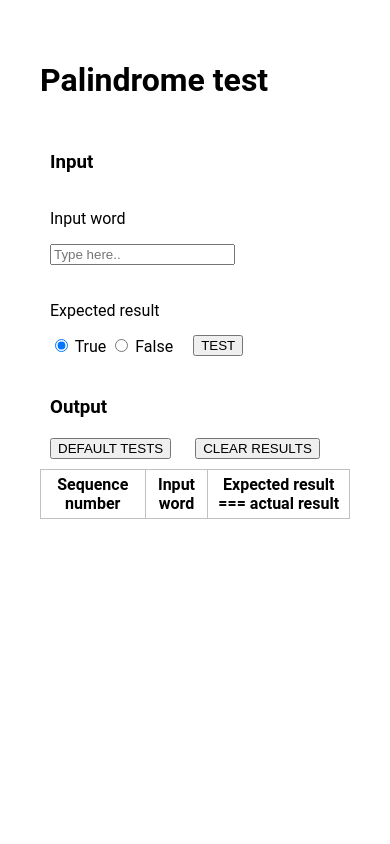
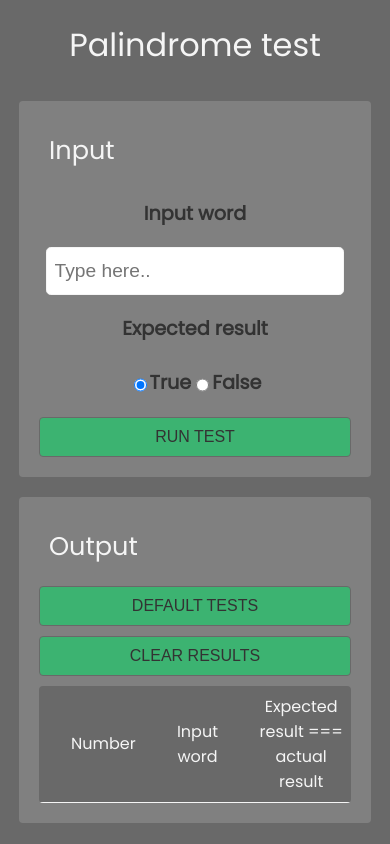
Before and after one commit to laurilauter/assignment, a website: page index.html in a window 390 px wide. Both pictures are taken after a click on the button "CLEAR RESULTS". Drawn offline with Linux system fonts and the light colour scheme; a web font is replaced by a local one.

Commit message:
Complete

```diff
--- a/index.html
+++ b/index.html
@@ -6,17 +6,23 @@
     <meta name="viewport" content="width=device-width, initial-scale=1.0" />
     <title>Palindrome test</title>
     <link href="style.css" rel="stylesheet" />
+    <link rel="preconnect" href="https://fonts.googleapis.com" />
+    <link rel="preconnect" href="https://fonts.gstatic.com" crossorigin />
+    <link
+      href="https://fonts.googleapis.com/css2?family=Hurricane&family=Poppins&display=swap"
+      rel="stylesheet"
+    />
   </head>
   <body>
-    <div class="container margin-30">
-      <div class="margin-10">
+    <div class="container">
+      <div>
         <h1>Palindrome test</h1>
       </div>
       <!-- INPUT -->
-      <div class="input margin-10">
-        <h3 class="margin-10">Input</h3>
+      <div class="input section-style">
+        <h2 class="margin-10">Input</h2>
         <div class="input-form-wrapper">
-          <div class="margin-10">
+          <div class="input-field">
             <p>Input word</p>
             <input
               id="input-word"
@@ -25,9 +31,12 @@
               required
             />
           </div>
-          <div class="margin-10">
+          <div class="radio-field">
+            <div class="radio-header">
               <p>Expected result</p>
+            </div>
 
+            <div class="radio-button-field">
               <input
                 type="radio"
                 id="true"
@@ -35,28 +44,30 @@
                 value="true"
                 checked
               />
-            <label for="true">True</label>
+              <label class="p" for="true">True</label>
               <input type="radio" id="false" name="assumption" value="false" />
-            <label for="false">False</label>
+              <label class="p" for="false">False</label>
             </div>
-          <div class="button-wrapper margin-10">
-            <button id="test-button" type="button">TEST</button>
+          </div>
+
+          <div class="button-wrapper">
+            <button id="test-button" type="button">RUN TEST</button>
           </div>
         </div>
       </div>
       <!-- OUTPUT -->
-      <div class="output margin-10">
-        <h3 class="margin-10">Output</h3>
-        <button class="margin-10" id="default-button" type="button">
+      <div class="output section-style">
+        <h2 class="margin-10">Output</h2>
+        <button class="button" id="default-button" type="button">
           DEFAULT TESTS
         </button>
-        <button class="margin-10" id="clear-button" type="button">
+        <button class="danger-button" id="clear-button" type="button">
           CLEAR RESULTS
         </button>
         <div class="table-container">
           <table>
             <tr>
-              <th>Sequence number</th>
+              <th>Number</th>
               <th>Input word</th>
               <th>Expected result === actual result</th>
             </tr>
@@ -65,6 +76,6 @@
       </div>
     </div>
     <!-- Add a css file and make the table horizontally scrollable -->
-    <script src="script.js"></script>
+    <script src="script.dist.js"></script>
   </body>
 </html>
--- /dev/null
+++ b/script.dist.js
@@ -0,0 +1,154 @@
+"use strict";
+
+document.addEventListener("DOMContentLoaded", function () {
+  //an empty array for test
+  var tests = [];
+  /* ------   add listeners to buttons ------    */
+
+  document.getElementById("test-button").addEventListener("click", function (response) {
+    response.preventDefault(); //capture input and checkbox value
+
+    var inserted = document.getElementById("input-word").value; //normalize radio buttons to boolean
+
+    var assumption = normalize(document.querySelector('input[name="assumption"]:checked').value);
+
+    function normalize(assumption) {
+      if (assumption === "true") {
+        return true;
+      } else {
+        return false;
+      }
+    } //remove red border from input if there is any
+
+
+    document.getElementById("input-word").classList.remove("alert");
+    document.getElementById("input-word").placeholder = "Type here..";
+    document.querySelector("#true").checked = true;
+    document.querySelector("#false").checked = false; //if there is input proceed with check, otherwise break
+
+    if (inserted) {
+      checkPalindrome(inserted, assumption);
+    } else {
+      //input was empty, highlight border and display a message
+      var inputElement = document.getElementById("input-word");
+      inputElement.placeholder = "Input required!";
+      inputElement.classList.add("alert");
+    } //clear input
+
+
+    document.getElementById("input-word").value = "";
+  }); //default tests button pressed
+
+  document.getElementById("default-button").addEventListener("click", function (response) {
+    response.preventDefault(); //remove red border from input if there is any
+
+    document.getElementById("input-word").classList.remove("alert");
+    document.querySelector("#true").checked = true;
+    document.querySelector("#false").checked = false; //clear input
+
+    document.getElementById("input-word").value = "";
+    defaultTests();
+  }); //default clear button pressed
+
+  document.getElementById("clear-button").addEventListener("click", function (response) {
+    response.preventDefault(); //remove red border from input if there is any
+
+    document.getElementById("input-word").classList.remove("alert");
+    document.querySelector("#true").checked = true;
+    document.querySelector("#false").checked = false; //clear table
+
+    var table = document.querySelector("table");
+    clearTable(table); //clear array
+
+    tests = []; //remove red border from input if there is any
+
+    document.getElementById("input-word").classList.remove("alert");
+    document.querySelector('input[name="assumption"]:checked'); //clear input
+
+    document.getElementById("input-word").value = "";
+  }); //check conditions and generate output
+
+  function checkPalindrome(inserted, assumption) {
+    //remove special characters and set to lowercase
+    inserted = inserted.replace(/[^a-z0-9]+/i, "").toLowerCase(); //test for palindrome
+
+    function isPalindrome(inserted) {
+      //reverse the string
+      var reversed = inserted.split("").reverse().join(""); //compare strings
+
+      if (inserted === reversed) {
+        return true;
+      } else {
+        return false;
+      }
+    }
+
+    var palindrome = isPalindrome(inserted); //compare expected_result vs actual_result
+
+    function compare(palindrome, assumption) {
+      if (palindrome === assumption) {
+        return true;
+      } else {
+        return false;
+      }
+    } //create object and push it to result
+
+
+    function createOutput(palindrome, assumption) {
+      var testCase = {
+        no: tests.length + 1,
+        inputWord: inserted,
+        verdict: compare(palindrome, assumption)
+      }; //add current testcase to the output array
+
+      tests.push(testCase);
+    }
+
+    createOutput(palindrome, assumption);
+    drawTable(tests);
+  } //draw table
+
+
+  function drawTable(tests) {
+    // select table element
+    var table = document.querySelector("table"); //clear table
+
+    clearTable(table); //create and populate table elements
+
+    tests.forEach(function (test) {
+      var row = document.createElement("tr");
+      Object.values(test).forEach(function (text) {
+        var cell = document.createElement("td");
+        var textNode = document.createTextNode(text);
+        cell.appendChild(textNode);
+        row.appendChild(cell);
+      });
+      table.appendChild(row); //paint cell green or red
+
+      var cellBoolean = row.getElementsByTagName("td")[2];
+
+      if (cellBoolean.innerHTML == "true") {
+        cellBoolean.classList.add("green");
+      } else {
+        cellBoolean.classList.add("red");
+      }
+    });
+  } //clear table
+
+
+  function clearTable(table) {
+    var rowCount = table.rows.length;
+
+    for (var x = rowCount - 1; x > 0; x--) {
+      table.deleteRow(x);
+    }
+  } //set of default tests
+
+
+  function defaultTests() {
+    checkPalindrome("anna", true);
+    checkPalindrome("Anna", true);
+    checkPalindrome("anna ", true);
+    checkPalindrome("YellowSubmarine", false);
+  }
+});
--- a/script.js
+++ b/script.js
@@ -24,7 +24,8 @@ document.addEventListener("DOMContentLoaded", () => {
       }
 
       //remove red border from input if there is any
-      document.getElementById("input-word").classList.remove("red-border");
+      document.getElementById("input-word").classList.remove("alert");
+      document.getElementById("input-word").placeholder = "Type here..";
       document.querySelector("#true").checked = true;
       document.querySelector("#false").checked = false;
 
@@ -34,8 +35,8 @@ document.addEventListener("DOMContentLoaded", () => {
       } else {
         //input was empty, highlight border and display a message
         const inputElement = document.getElementById("input-word");
-        inputElement.placeholder = "Please insert something";
-        inputElement.classList.add("red-border");
+        inputElement.placeholder = "Input required!";
+        inputElement.classList.add("alert");
       }
       //clear input
       document.getElementById("input-word").value = "";
@@ -48,7 +49,7 @@ document.addEventListener("DOMContentLoaded", () => {
       response.preventDefault();
 
       //remove red border from input if there is any
-      document.getElementById("input-word").classList.remove("red-border");
+      document.getElementById("input-word").classList.remove("alert");
       document.querySelector("#true").checked = true;
       document.querySelector("#false").checked = false;
       //clear input
@@ -64,7 +65,7 @@ document.addEventListener("DOMContentLoaded", () => {
       response.preventDefault();
 
       //remove red border from input if there is any
-      document.getElementById("input-word").classList.remove("red-border");
+      document.getElementById("input-word").classList.remove("alert");
       document.querySelector("#true").checked = true;
       document.querySelector("#false").checked = false;
 
@@ -76,7 +77,7 @@ document.addEventListener("DOMContentLoaded", () => {
       tests = [];
 
       //remove red border from input if there is any
-      document.getElementById("input-word").classList.remove("red-border");
+      document.getElementById("input-word").classList.remove("alert");
       document.querySelector('input[name="assumption"]:checked');
       //clear input
       document.getElementById("input-word").value = "";
--- a/style.css
+++ b/style.css
@@ -1,69 +1,294 @@
+/* General style */
 body {
   margin: 0;
-  font-family: "Roboto";
-}
-
-/* div {
-  border: 1px solid red;
-} */
-
-.red-border {
-  border: 1px solid indianred;
-}
-
-table,
-th,
-td {
-  border: 1px solid silver;
-  border-collapse: collapse;
-}
-
-th,
-td {
-  padding: 5px;
-}
-
-.green {
-  background-color: green;
-}
-
-.red {
-  background-color: indianred;
-}
-
-@media (max-width: 600px) {
-  .table-container {
-    width: 100% !important;
-    overflow-x: scroll;
-  }
-
-  tr td:nth-child(2) {
-    min-width: 200px;
-  }
-  tr td:nth-child(3) {
-    min-width: 150px;
-  }
+  font-family: "Poppins", sans-serif;
+  background-color: dimgrey;
 }
 
 .container {
   display: flex;
   flex-flow: column nowrap;
-}
-
-.input-form-wrapper {
-  display: flex;
-  flex-flow: row wrap;
-}
-
-.button-wrapper {
-  display: flex;
-  align-self: flex-end;
+  align-items: center;
+  justify-content: center;
 }
 
 .margin-10 {
   margin: 10px;
 }
 
-.margin-30 {
-  margin: 30px;
+h1 {
+  font-size: 3em;
+  color: whitesmoke;
+  font-weight: 500;
 }
+
+h2 {
+  font-size: 2em;
+  color: whitesmoke;
+  font-weight: 500;
+}
+
+p,
+.p {
+  font-size: 1em;
+  font-weight: 600;
+  color: #333333;
+}
+
+/* General style end */
+
+/* Input start */
+.alert {
+  background-color: pink;
+}
+
+.input-form-wrapper {
+  display: flex;
+  flex-flow: row wrap;
+  justify-content: start;
+}
+
+.input-field {
+  min-width: 60%;
+  display: flex;
+  flex-flow: column wrap;
+  justify-content: center;
+}
+
+input[type="text"] {
+  font-size: 1em;
+  min-width: 95%;
+  height: 40px;
+  border-radius: 0.25em;
+  border: 1px solid whitesmoke;
+  padding: 0px 10px;
+}
+
+.radio-field {
+  height: inherit;
+  justify-content: center;
+  margin: 0px 10px;
+}
+
+.radio-button-field {
+  padding-top: 5px;
+  display: flex;
+  flex-direction: row nowrap;
+}
+
+input[type="radio"] {
+  margin-top: 5px;
+  width: fit-content;
+}
+
+.button-wrapper {
+  margin-top: 10px;
+  height: inherit;
+  display: flex;
+  align-self: flex-end;
+  justify-content: end;
+}
+/* Input end */
+
+/* Button start */
+
+button {
+  background-color: SeaGreen;
+  width: fit-content;
+  height: 40px;
+  margin-bottom: 0px;
+  border-radius: 0.25em;
+  border: 1px solid dimgray;
+  font-size: 1em;
+  font-weight: 500;
+  /* color: #333333; */
+  color: whitesmoke;
+}
+
+button:hover {
+  background-color: rgb(60, 187, 115);
+}
+
+.danger-button:hover {
+  background-color: indianred;
+}
+
+/* Button end */
+
+/* Table start*/
+table {
+  margin-top: 10px;
+  border-collapse: collapse;
+  border-radius: 0.25em;
+  overflow: hidden;
+  width: 100%;
+}
+
+th,
+td {
+  padding: 0.5em;
+  padding-left: 2em;
+  background: #ddd;
+  border-bottom: 1px solid whitesmoke;
+}
+
+th {
+  font-weight: 400;
+  font-size: medium;
+  background-color: dimgray;
+  color: whitesmoke;
+}
+
+.green {
+  background-color: lightgreen;
+}
+
+.red {
+  background-color: indianred;
+}
+/* Table end*/
+
+/* Section style start */
+
+.section-style {
+  margin: 10px;
+  padding: 30px;
+  background-color: rgb(143, 143, 143);
+  border-radius: 0.25em;
+  width: 50%;
+}
+
+/* Section style end */
+
+@media (max-width: 750px) {
+  /* General style */
+
+  .margin-10 {
+    margin: 10px;
+  }
+
+  h1 {
+    font-size: 2em;
+    color: whitesmoke;
+    font-weight: 500;
+  }
+
+  h2 {
+    font-size: 1.6em;
+    color: whitesmoke;
+    font-weight: 500;
+  }
+
+  p,
+  .p {
+    font-size: 1.2em;
+    color: #333333;
+  }
+
+  /* General style end */
+
+  /* Input start */
+  .alert {
+    background-color: pink;
+  }
+
+  .input-form-wrapper {
+    display: flex;
+    flex-flow: row wrap;
+    justify-content: center;
+  }
+
+  .input-field {
+    width: 100%;
+    display: flex;
+    flex-flow: row wrap;
+    justify-content: center;
+  }
+
+  input[type="text"] {
+    font-size: 1.2em;
+    min-width: 90%;
+    height: 40px;
+    border-radius: 0.25em;
+    border: 1px solid whitesmoke;
+    padding: 3px 8px;
+  }
+
+  input[type="radio"] {
+    height: auto;
+    width: fit-content;
+  }
+
+  .radio-field {
+    width: 100%;
+    justify-content: center;
+  }
+
+  .radio-button-field {
+    display: flex;
+    justify-content: center;
+    flex-direction: row wrap;
+  }
+
+  .radio-header p {
+    display: flex;
+    justify-content: center;
+    flex-direction: row wrap;
+  }
+
+  .button-wrapper {
+    display: flex;
+    align-self: flex-end;
+    width: 100%;
+  }
+  /* Input end */
+
+  /* Button start */
+
+  button {
+    margin-top: 10px;
+    background-color: MediumSeaGreen;
+    width: 100%;
+    height: 40px;
+    border-radius: 0.25em;
+    border: 1px solid dimgray;
+    font-size: 1em;
+    font-weight: 500;
+    color: #333333;
+  }
+
+  /* Button end */
+
+  /* Table start */
+  .th {
+    height: fit-content;
+  }
+
+  .table-container {
+    width: 100% !important;
+    overflow-x: scroll;
+  }
+
+  tr td:nth-child(1) {
+    min-width: 50px;
+  }
+  tr td:nth-child(2) {
+    min-width: 150px;
+  }
+  tr td:nth-child(3) {
+    min-width: 150px;
+  }
+
+  /* Table end */
+  /* Section style start */
+
+  .section-style {
+    margin: 10px;
+    padding: 20px;
+    background-color: grey;
+    border-radius: 0.25em;
+    width: 80%;
+  }
+
+  /* Section style end */
+}
```
Also changed, not shown: package.json (added, +17 -0 lines), .babelrc (added), 2 other files. Lines whose indentation alone changed are shown as unchanged.
